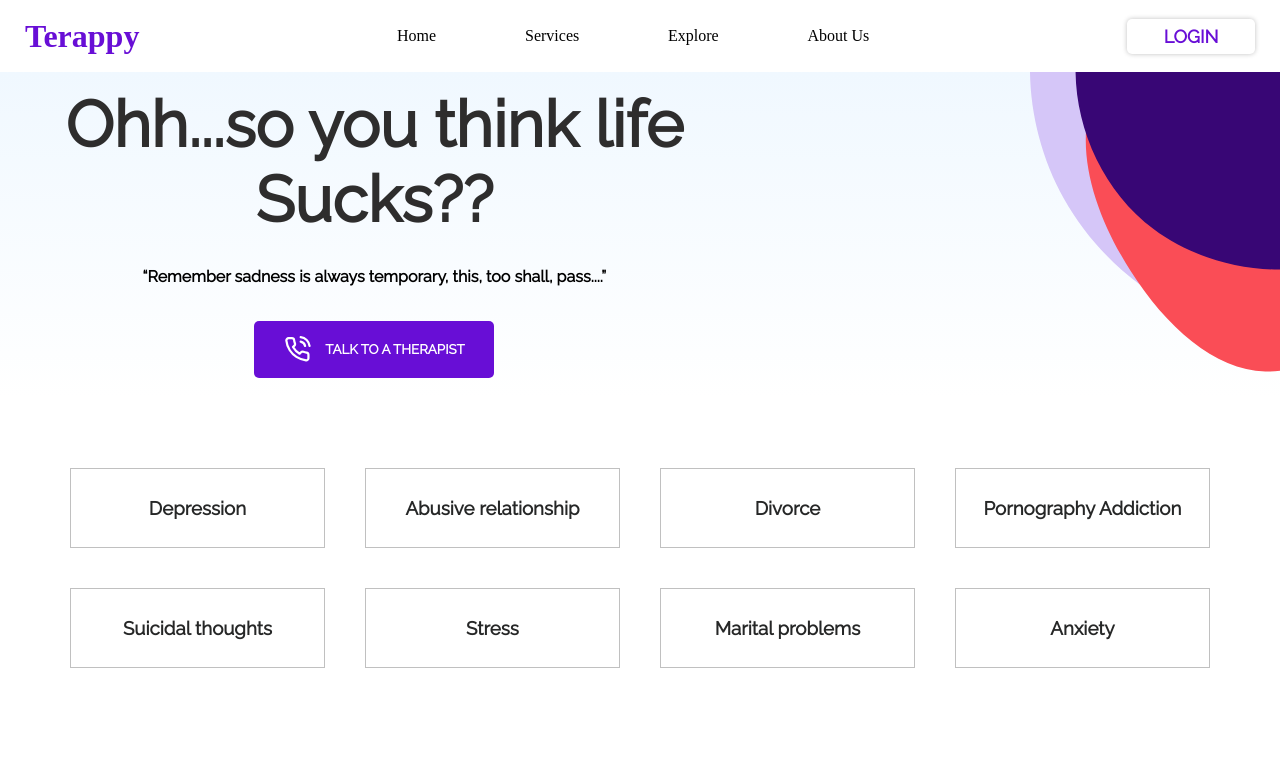
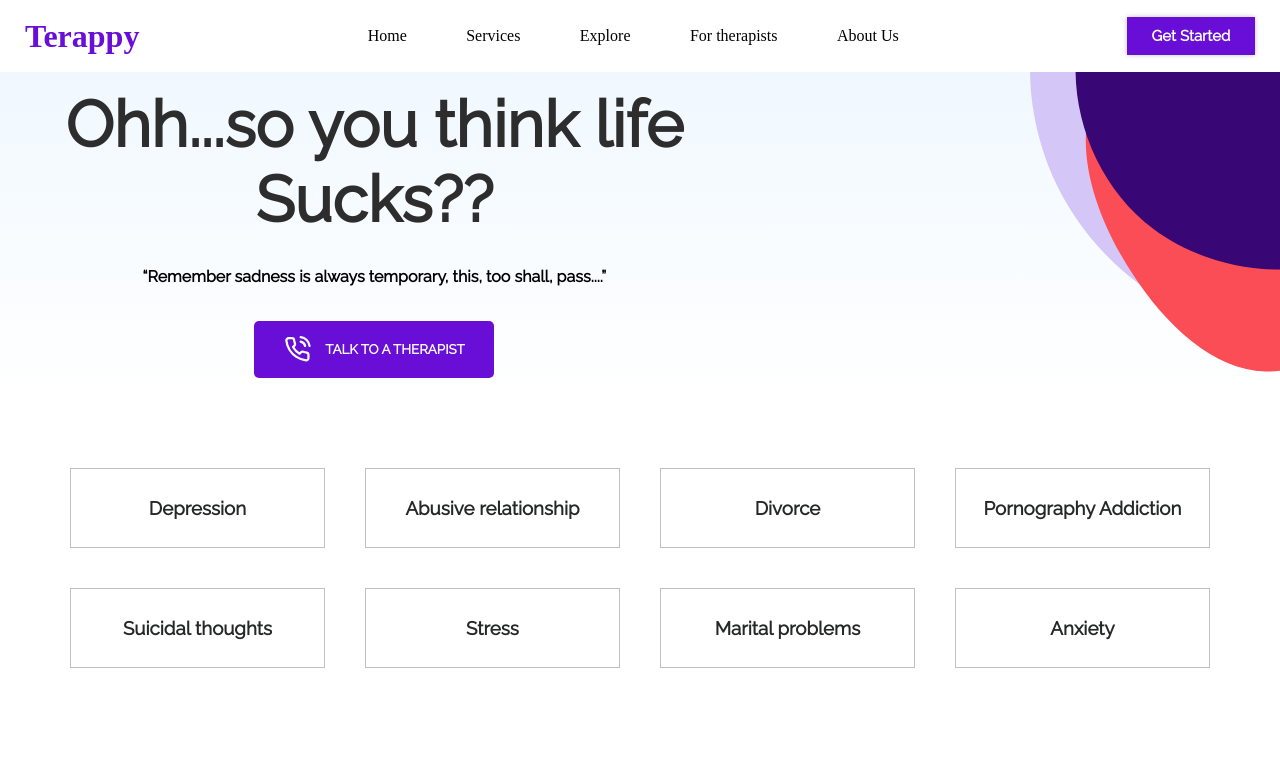
Before and after one commit to Amedzro-Elikplim/Terappy-frontend, a React (Create React App) app: page / in a window 1280 px wide. Shown: the top 766 px of the page. Built offline with nearby package versions, Linux system fonts and the light colour scheme; a web font is replaced by a local one.

Commit message:
added sections to user dashboard

```diff
--- a/src/components/Navbar/NavButton.js
+++ b/src/components/Navbar/NavButton.js
@@ -7,23 +7,22 @@ const NavButton = ({className}) => {
     const history = useHistory();
 
     return(
-        <StyledButton className = {className} onClick={() => history.push("/login")}>LOGIN</StyledButton>
+        <StyledButton className = {className} onClick={() => history.push("/login")}>Get Started</StyledButton>
     )
 }
 
 export default NavButton;
 
 const StyledButton = styled.button`
-     padding: 7px;
+     padding: 10px;
      min-width: 10vw;
      border: none;
-     color: ${primaryColor};
+     color: ${navBg};
      outline: none;
      box-shadow: 0px 0px 5px silver;
-     background-color: ${navBg};
+     background-color: ${primaryColor};
      font-family: ${primaryFont};
-     font-size: large;
-     border-radius: 5px;
+     font-size: 15px;
      cursor: pointer;
      font-weight: bolder;
 
--- a/src/components/Navbar/Navlinks.js
+++ b/src/components/Navbar/Navlinks.js
@@ -4,14 +4,25 @@ import { secondaryFont } from '../../utils/fonts/font';
 import { Link } from 'react-scroll';
 
 const Navlinks = ({className}) => {
-    return(
-        <StyledUnorderedList className={className}>
-            <Link to="home" spy smooth><Links>Home</Links></Link>
-            <Link to="services" spy smooth><Links>Services</Links></Link>
-            <Link to="explore" spy smooth><Links>Explore</Links></Link>
-            <Link to="about" spy smooth><Links>About Us</Links></Link>
-        </StyledUnorderedList>
-    )
+    return (
+      <StyledUnorderedList className={className}>
+        <Link to="home" spy smooth>
+          <Links>Home</Links>
+        </Link>
+        <Link to="services" spy smooth>
+          <Links>Services</Links>
+        </Link>
+        <Link to="explore" spy smooth>
+          <Links>Explore</Links>
+        </Link>
+        <Link to="explore" spy smooth>
+          <Links>For therapists</Links>
+        </Link>
+        <Link to="about" spy smooth>
+          <Links>About Us</Links>
+        </Link>
+      </StyledUnorderedList>
+    );
 }
 
 export default Navlinks;
--- a/src/pages/auth/LoginForm.js
+++ b/src/pages/auth/LoginForm.js
@@ -1,44 +1,47 @@
-import { useState } from 'react';
-import { useHistory } from 'react-router-dom';
-import styled from 'styled-components';
-import { primaryColor, titleTextColor, blobSecondaryColor } from '../../utils/color/Color';
-import { primaryFont } from '../../utils/fonts/font';
-import axios from 'axios';
+import { useState } from "react";
+import { useHistory } from "react-router-dom";
+import styled from "styled-components";
+import {
+  primaryColor,
+  titleTextColor,
+  blobSecondaryColor,
+} from "../../utils/color/Color";
+import { primaryFont } from "../../utils/fonts/font";
+import axios from "axios";
 
-
-const LoginForm = ({className}) => {
-
+const LoginForm = ({ className }) => {
   const history = useHistory();
 
   const [state, setState] = useState({
     state: {
       email: "",
-          password: ""
-        }
-      })
+      password: "",
+    },
+  });
 
   const handleChange = (e) => {
-        const {name, value} = e.target;
-        setState({...state, [name]: value});
-      }
+    const { name, value } = e.target;
+    setState({ ...state, [name]: value });
+  };
 
   const handleSubmit = (e) => {
     e.preventDefault();
-        const {email, password} = state;
+    const { email, password } = state;
     const data = {
       email,
-          password
-        }
+      password,
+    };
 
-        axios.post("http://localhost:5000/api/login", data)
-             .then(response => {
+    axios
+      .post("http://localhost:5000/api/login", data)
+      .then((response) => {
         history.push("/dashboard");
-               console.log(response)
+        console.log(response);
       })
-             .catch(err => {
+      .catch((err) => {
         console.log(err.response);
       });
-      }
+  };
   return (
     <Card className={className} onSubmit={handleSubmit}>
       <LoginText>Login</LoginText>
@@ -65,11 +68,9 @@ const LoginForm = ({className}) => {
       </P>
     </Card>
   );
-}
+};
 
 export default LoginForm;
-
-
 
 const Card = styled.form`
   height: 60vh;
@@ -83,7 +84,7 @@ const Card = styled.form`
   align-items: center;
   background-image: url("images/bookbg.svg");
   background-repeat: no-repeat;
-`
+`;
 
 const Email = styled.input`
   width: 70%;
@@ -97,7 +98,7 @@ const Email = styled.input`
   &:hover {
     box-shadow: 0px 0px 20px silver;
   }
-`
+`;
 
 const Password = styled.input`
   width: 70%;
@@ -111,20 +112,20 @@ const Password = styled.input`
   &:hover {
     box-shadow: 0px 0px 20px silver;
   }
-`
+`;
 const Divider = styled.hr`
   margin: 20px;
   background-color: #cccecf;
   height: 1px;
   width: 20vw;
   border: none;
-`
+`;
 
 const LoginText = styled.h3`
   font-family: ${primaryFont};
   font-size: 2rem;
   color: #18191a;
-`
+`;
 
 const Button = styled.button`
   border: none;
@@ -139,14 +140,14 @@ const Button = styled.button`
   &:hover {
     box-shadow: 5px 10px 20px silver;
   }
-`
+`;
 const P = styled.p`
   color: ${titleTextColor};
   font-family: ${primaryFont};
-`
+`;
 
 const Span = styled.span`
   font-weight: bolder;
   color: ${blobSecondaryColor};
   cursor: pointer;
-`
+`;
--- a/src/pages/dashboard/Main.js
+++ b/src/pages/dashboard/Main.js
@@ -1,21 +1,61 @@
 import styled from "styled-components";
-import { IoIosConstruct } from 'react-icons/io';
+
 const Main = () => {
-    return (
-         <MainDiv>
-            <IoIosConstruct className="construct-icon" />
-            <h1>DASHBOARD UNDER CONSTRUCTION</h1>
-         </MainDiv>
-    )
+  return (
+    <MainDiv>
+      <Calendar>calenda</Calendar>
+      <SideBar>sidebar</SideBar>
+      <Section>
+        <ChildDiv>Your therapist</ChildDiv>
+        <ChildDiv>Recovery journey</ChildDiv>
+        <ChildDiv>Goals, milestones</ChildDiv>
+      </Section>
+      <ChildDiv>article of the day</ChildDiv>
+      <ChildDiv>settings</ChildDiv>
+    </MainDiv>
+  );
 };
 
 export default Main;
 
 const MainDiv = styled.div`
+  display: grid;
+  grid-template-columns: 2fr 1fr 1fr;
+  column-gap: 10px;
+  row-gap: 10px;
+  width: 100%;
   height: 100vh;
-  display: flex;
-  flex-direction: column;
-  justify-content: center;
-  align-items: center;
-  font-family: Raleway;
+  padding: 30px;
+  background-color: aliceblue;
 `;
+
+const ChildDiv = styled.div`
+  background-color: white;
+  box-shadow: 1px 1px 10px silver;
+`;
+
+const Calendar = styled.div`
+  grid-column-start: 1;
+  grid-column-end: 3;
+  grid-row-start: 1;
+  grid-row-end: 2;
+  background-color: white;
+  box-shadow: 1px 1px 10px silver;
+`;
+
+const SideBar = styled.div`
+  grid-column-start: 3;
+  grid-row-start: 1;
+  grid-row-end: 4;
+  background-color: white;
+  box-shadow: 1px 1px 10px silver;
+`;
+
+const Section = styled.div`
+  grid-column-start: 1;
+  grid-column-end: 3;
+  display: grid;
+  grid-template-columns: repeat(3, 1fr);
+  column-gap: 10px;
+  row-gap: 10px;
+`
```
Also changed, not shown: src/components/DashboardComponents/Calenda.js (added), src/components/DashboardComponents/Therapist.js (added). Lines whose indentation alone changed are shown as unchanged.
